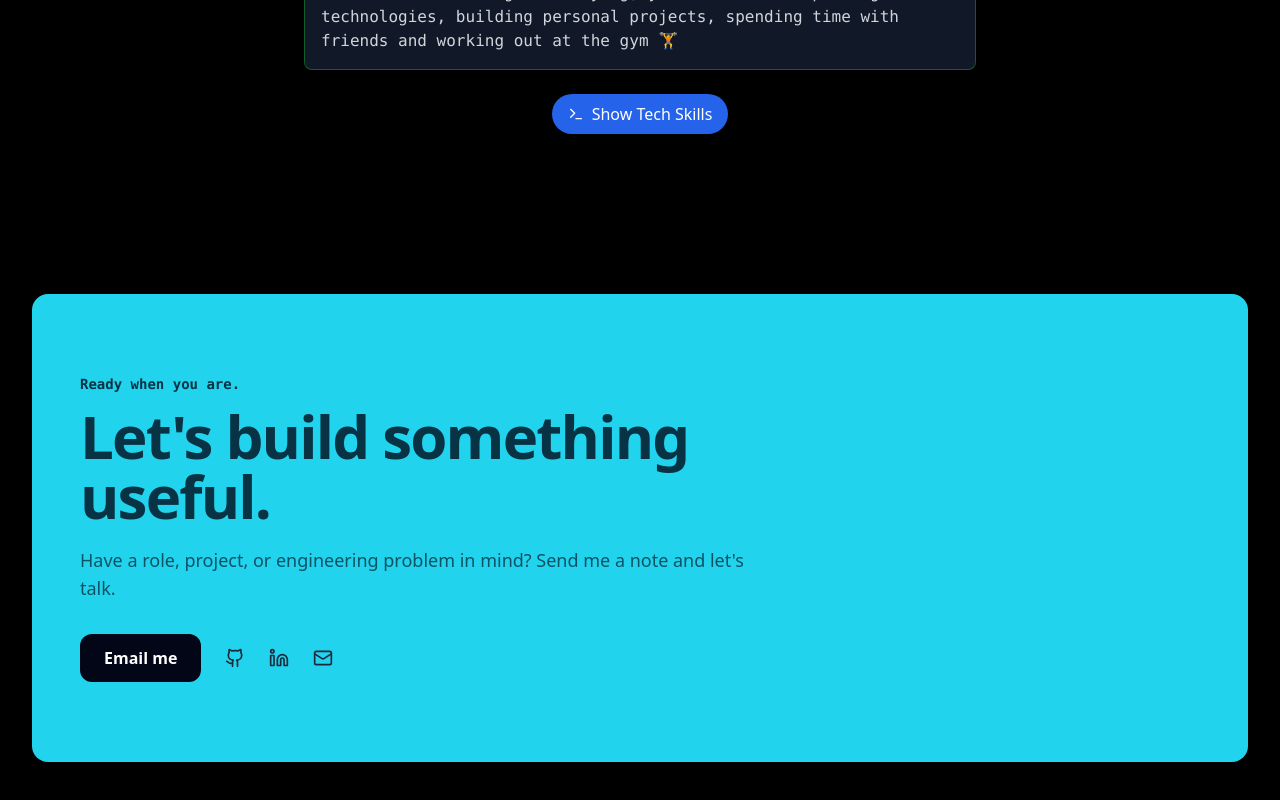
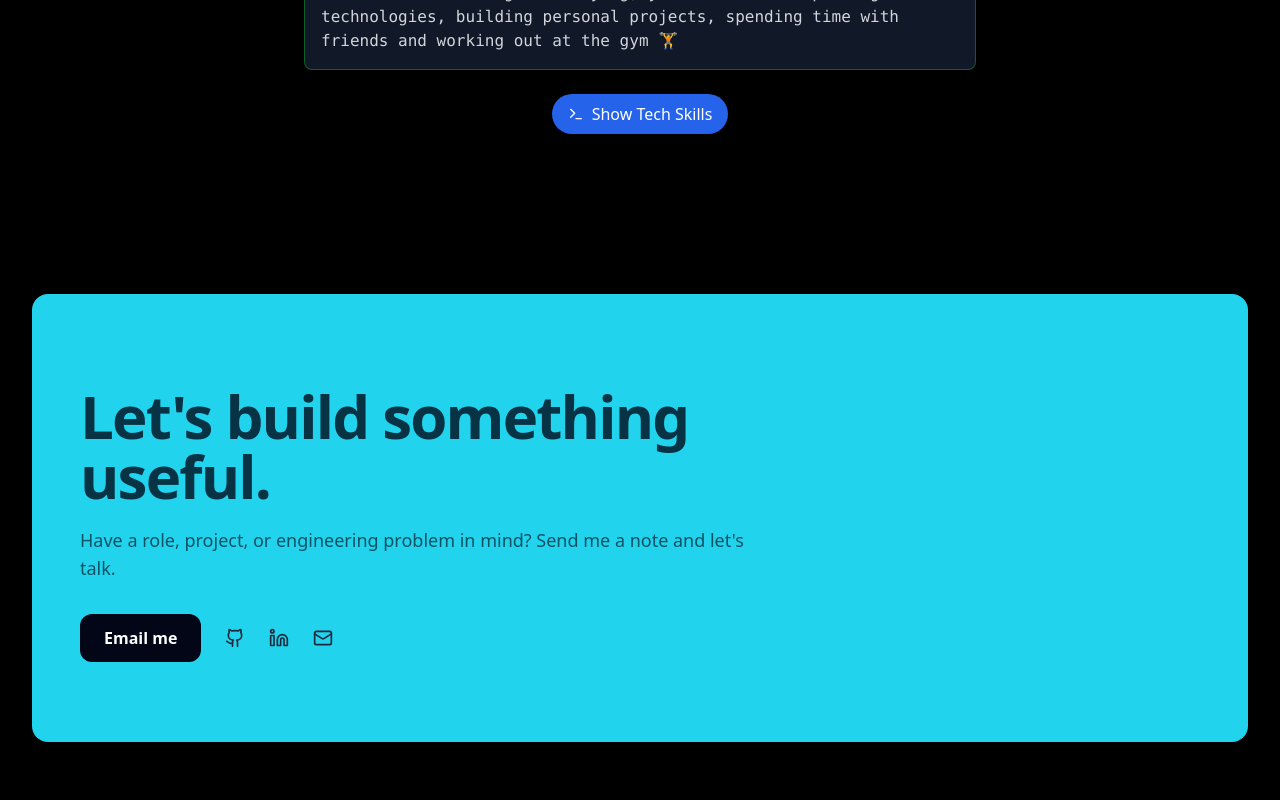
Before and after one commit to YuvalAnteby/portfolio, a React (Create React App) app: page / in a window 1280 px wide. Shown: the part 1882-2682 px from the top of the page. Built offline with nearby package versions, Linux system fonts and the light colour scheme; no server answers.

Commit message:
refactor: changed contact card

```diff
--- a/src/App.js
+++ b/src/App.js
@@ -42,7 +42,6 @@ const Portfolio = () => {
             className="scroll-mt-24 my-14 md:my-20 mx-2 md:mx-6 rounded-2xl bg-cyan-400 px-6 py-14 md:px-12 md:py-20 text-cyan-950"
         >
             <div className="max-w-3xl">
-                <p className="font-mono text-sm font-semibold">Ready when you are.</p>
                 <h2 className="mt-3 text-4xl md:text-6xl font-bold tracking-[-0.03em]">
                     Let&apos;s build something useful.
                 </h2>
```
